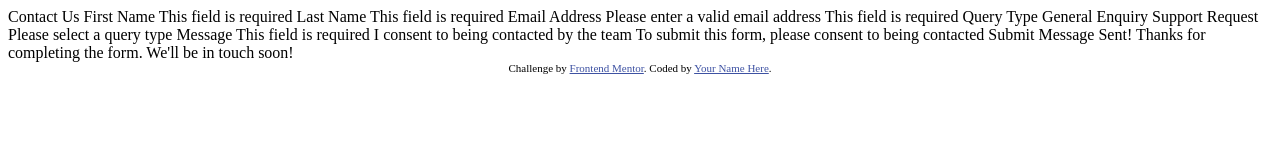
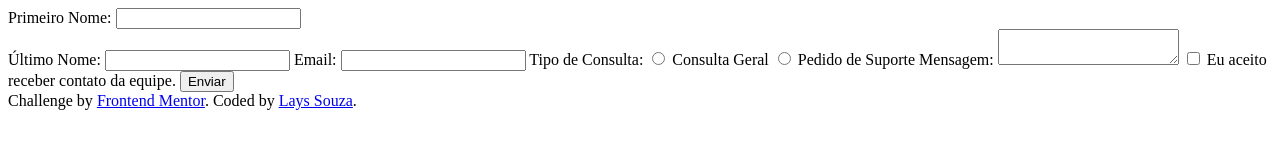
Before and after one commit to souzlays/formulario-de-contato, a plain HTML site: page index.html in a window 1280 px wide. Drawn offline with Linux system fonts and the light colour scheme.

Commit message:
estrutura do formulário

```diff
--- a/index.html
+++ b/index.html
@@ -1,52 +1,38 @@
 <!DOCTYPE html>
-<html lang="en">
+<html lang="pt-br">
 <head>
   <meta charset="UTF-8">
   <meta name="viewport" content="width=device-width, initial-scale=1.0"> <!-- displays site properly based on user's device -->
 
   <link rel="icon" type="image/png" sizes="32x32" href="./assets/images/favicon-32x32.png">
 
-  <title>Frontend Mentor | Contact form</title>
-
-  <!-- Feel free to remove these styles or customise in your own stylesheet 👍 -->
-  <style>
-    .attribution { font-size: 11px; text-align: center; }
-    .attribution a { color: hsl(228, 45%, 44%); }
-  </style>
+  <title>Frontend Mentor | Formulário de Contato</title>
 </head>
 <body>
+  <form action="#">
+    <label for="firstName">Primeiro Nome:</label>
+    <input type="text" name="" id="firstName"></form>
+    <label for="lastName">Último Nome:</label>
+    <input type="text" name="" id="lastName"></form>
 
-  Contact Us
+    <label for="emailAdress">Email:</label>
+    <input type="email" name="" id="emailAdress">
 
-  First Name
-  This field is required
+    <label for="">Tipo de Consulta:</label>
+    <label for=""></label>
+    <input type="radio" name="" id=""> Consulta Geral
+    <input type="radio" name="" id=""> Pedido de Suporte
 
-  Last Name
-  This field is required
+    <label for="">Mensagem:</label>
+    <textarea name="" id=""></textarea>
 
-  Email Address
-  Please enter a valid email address
-  This field is required
+    <input type="checkbox" name="" id=""> Eu aceito receber contato da equipe.
 
-  Query Type
-  General Enquiry
-  Support Request
-  Please select a query type
-
-  Message
-  This field is required
-
-  I consent to being contacted by the team
-  To submit this form, please consent to being contacted
-
-  Submit
-
-  Message Sent!
-  Thanks for completing the form. We'll be in touch soon!
+    <button type="submit">Enviar</button>
 
   <div class="attribution">
     Challenge by <a href="https://www.frontendmentor.io?ref=challenge">Frontend Mentor</a>.
-    Coded by <a href="#">Your Name Here</a>.
+    Coded by <a href="#">Lays Souza</a>.
   </div>
 </body>
 </html>
```
